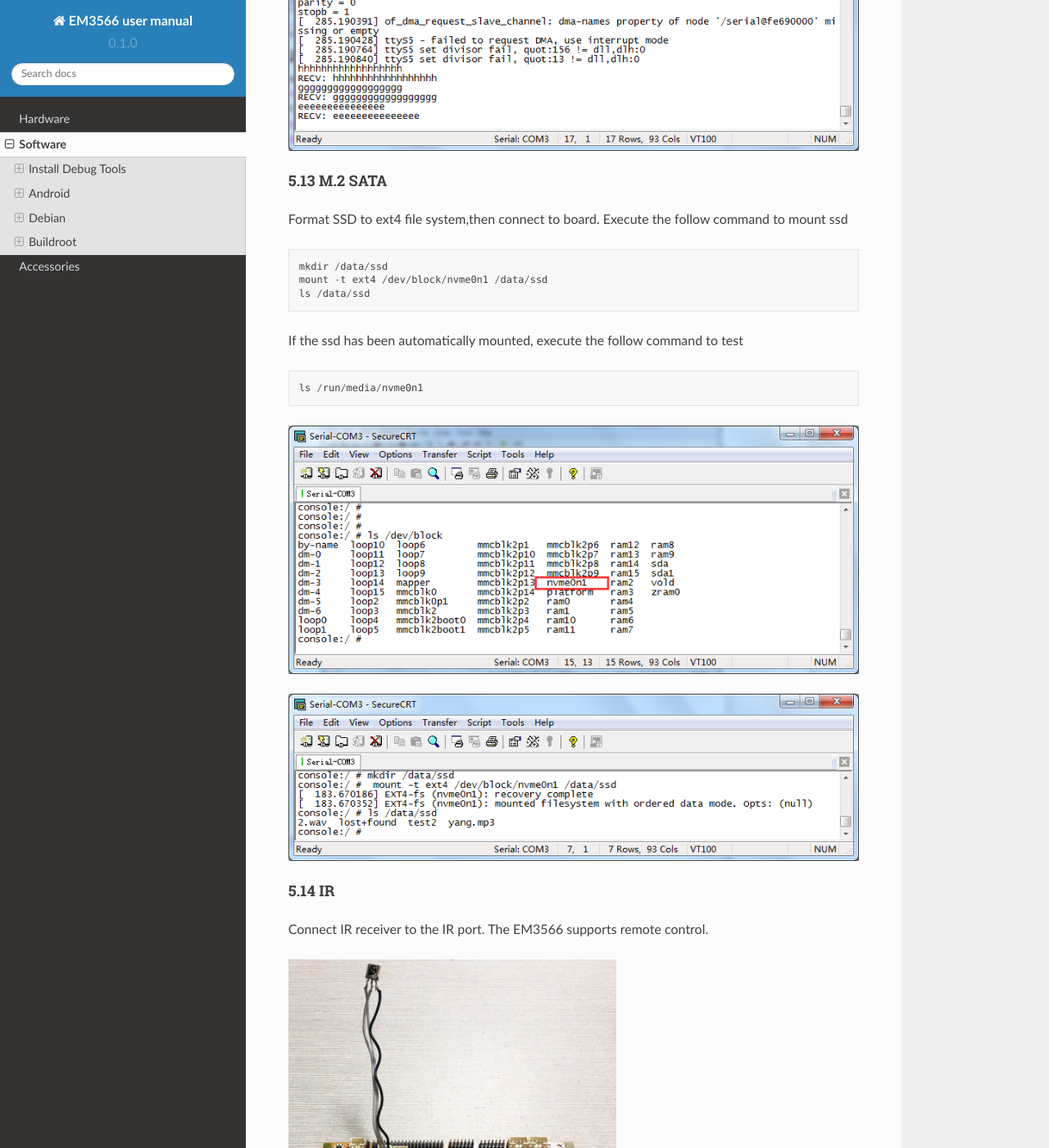
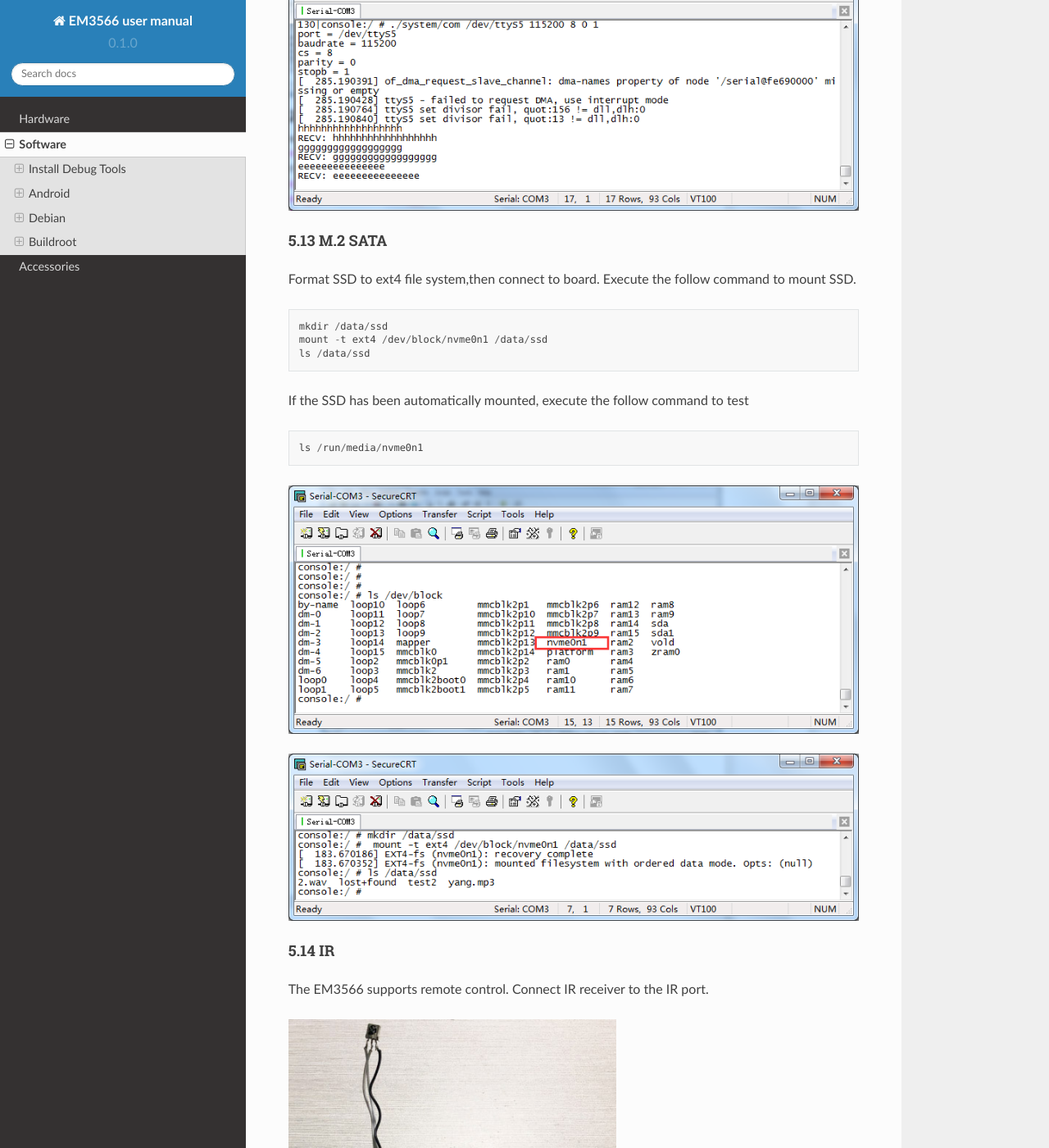
Before and after one commit to boardcon/EM3566, a Sphinx documentation site: the page built from docs/source/software.rst, in a window 1280 px wide and 1400 px high, scrolled down 25619 px. Shown: the whole window at 82% size. Built offline with Sphinx 7.4.7 and the Read the Docs theme 2.0.0, drawn with Linux system fonts in a browser that asks for light colours; some of the changed text lies outside the part shown.

```diff
--- a/docs/source/software.rst
+++ b/docs/source/software.rst
@@ -182,7 +182,7 @@ or LVDS
    :align: center
    :alt: IO-power-Domain-Map
 
-**boot.img** are generated in :file:`android11\kernel` directory.
+**boot.img** are generated in :file:`android11/kernel` directory.
 
 .. Note::
 
@@ -288,6 +288,7 @@ The unzip files will be generated in :file:`/RKDevTool/RKDevTool_Release/Output/
 --------------
 
 Step 1, unzip *RKDevTool-rk3566-buildroot* on Windows.
+
 Step 2, open *RKDevTool.exe* Path: :file:`RKDevTool_Release/RKDevTool.exe`
 
 .. figure:: ./image/EM3566_SBC_Android11_figure_28.png
@@ -337,7 +338,7 @@ Connect the board and monitor with a HDMI cable, then start up.
    :alt: HDMI display
 
 .. Note::
-Note: The system default HDMI display. If use LVDS, please reflash update_lvds.img.
+Note: The system default HDMI display. If use LVDS, please reflash **update_lvds.img**.
 
 5.2 SD Card
 ^^^^^^^^^^^^
@@ -390,6 +391,7 @@ Connect the board and router with an Ethernet cable (default DHCP=Yes). Ping URL
 ^^^^^^^^^^^
 
 Step 1, open the APP **Sound Recorder** in Android.
+
 Step 2, click **Start** button to recording.
 
 .. figure:: ./image/EM3566_SBC_Android11_figure_44.png
@@ -519,7 +521,7 @@ For UART2
 5.13 M.2 SATA
 ^^^^^^^^^^^^^^
 
-Format SSD to ext4 file system,then connect to board. Execute the follow command to mount ssd
+Format SSD to ext4 file system,then connect to board. Execute the follow command to mount SSD.
 
 .. code-block::
 
@@ -527,7 +529,7 @@ Format SSD to ext4 file system,then connect to board. Execute the follow command
    mount -t ext4 /dev/block/nvme0n1 /data/ssd
    ls /data/ssd
 
-If the ssd has been automatically mounted, execute the follow command to test
+If the SSD has been automatically mounted, execute the follow command to test
 
 .. code-block::
 
@@ -542,7 +544,7 @@ If the ssd has been automatically mounted, execute the follow command to test
 5.14 IR
 ^^^^^^^^^^^
 
-Connect IR receiver to the IR port. The EM3566 supports remote control.
+The EM3566 supports remote control. Connect IR receiver to the IR port.
 
 .. figure:: ./image/EM3566_SBC_Android11_IR.jpg
    :alt: test IR
@@ -728,7 +730,8 @@ The unzip files will be generated in :file:`/RKDevTool/RKDevTool_Release/Output/
 --------------
 
 Step 1, unzip **RKDevTool.rar** on Windows.
-Step 2, open **RKDevTool.exe**  Path: :file:`RKDevTool_Release\RKDevTool.exe`
+
+Step 2, open **RKDevTool.exe**  Path: :file:`RKDevTool_Release/RKDevTool.exe`
 
 .. figure:: ./image/EM3566_Debian_38.png
    :alt: open RKDevTool
```
Also changed, not shown: other parts of docs/source/software.rst (+6 -6 lines).
